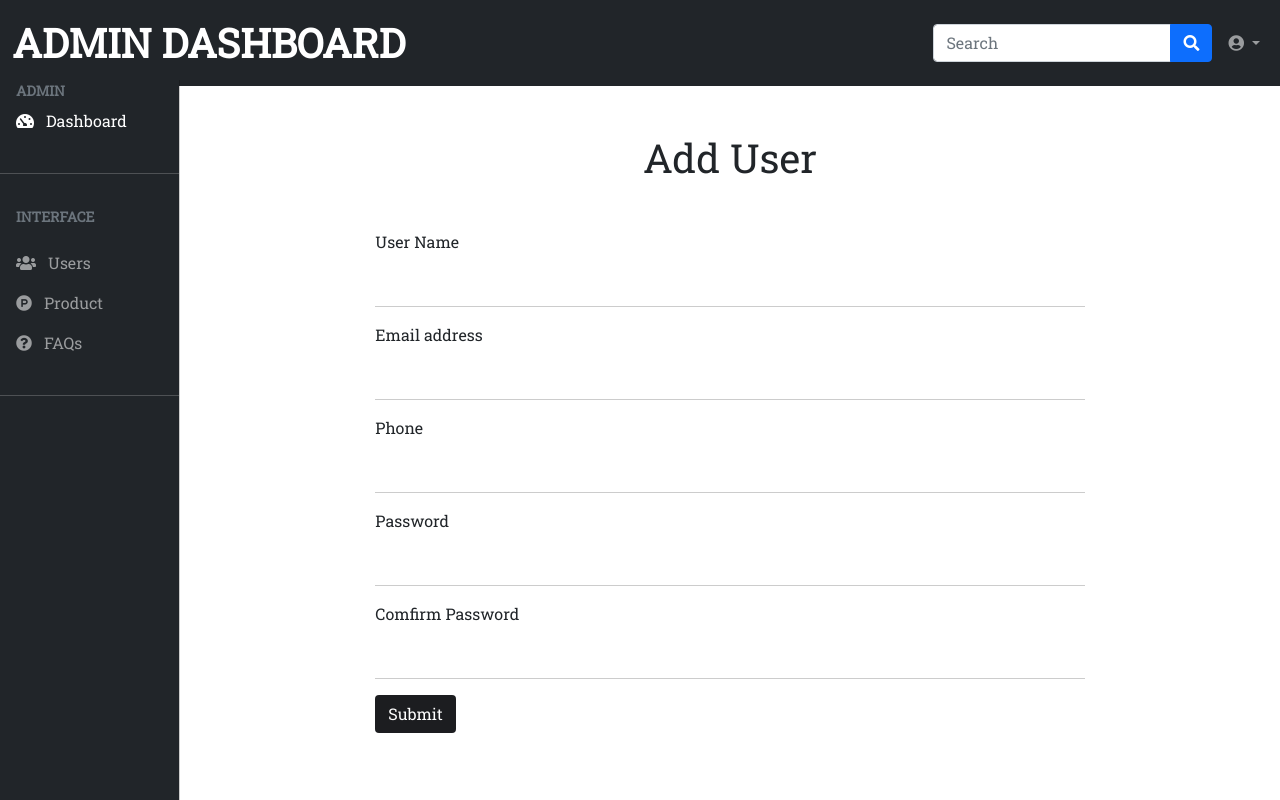
After one commit to HlaingHpone1/GYM-E-commerce, a PHP site: page /admin/user/adduser.php in a window 1280 px wide. The commit adds this page. Run offline with PHP 8.4, Linux system fonts and the light colour scheme.

Commit message:
update_06

```diff
--- a/admin/checkinfo.php
+++ b/admin/checkinfo.php
@@ -3,16 +3,18 @@
     require_once('./dbconfig.php');
 
     $email = $_POST['email'];
-    $password = $_POST['password'];
+    $password = SHA1($_POST['password']);
 
     $sql = "SELECT * FROM `users` WHERE `email` = '$email' AND `password` = '$password' AND `comfirmpassword` = '$password'";
+
     $result = mysqli_query($connection, $sql);
     $row = mysqli_fetch_assoc($result);
 
-    if($row['email'] == $email AND $row['password'] == $password AND $row['comfirmpassword'])
+    if($row['email'] == $email AND $row['password'] == $password AND $row['password'])
     {
         header('location:index.php');
     }else{
+        echo "Error";
         header('location:login.php');
     }
 ?>
--- a/admin/css/admin.css
+++ b/admin/css/admin.css
@@ -6,8 +6,18 @@ button {
 }
 
 :root {
+	--firstcolor: #1c1d20;
+	--seccolor: #f9f871;
+	--thirdcolor: #9fa0a2;
+
 	--offcanvas-width: 180px;
 	--topNavbarHeight: 80px;
+}
+
+.mybg-dark {
+	padding: min(7%, 3.125rem);
+
+	background-color: var(--firstcolor);
 }
 
 .sidebar-nav {
@@ -25,6 +35,65 @@ button {
 
 .sidebar-link[aria-expanded="true"] .right-icon {
 	transform: rotate(180deg);
+}
+
+.form_login {
+	background-color: #fff;
+}
+
+.h-custom label,
+.h-custom .signinheader {
+	color: #000;
+}
+
+.login_btn {
+	color: #fff;
+	background-color: #1c1d20;
+
+	transition: all 500ms linear;
+}
+
+.login_btn:hover {
+	background-color: #999;
+}
+
+.editsection .form-control {
+	border: none;
+	border-bottom: 1px solid #ccc;
+	padding-left: 0;
+	padding-right: 0;
+	border-radius: 0;
+	background: none;
+}
+
+.editsection .form-control:active,
+.editsection .form-control:focus {
+	outline: none;
+	-webkit-box-shadow: none;
+
+	box-shadow: none;
+	border-color: #000;
+}
+
+.editsection .col-form-label {
+	color: #000;
+	font-size: 13px;
+}
+
+.editsection .content_contact .btn,
+.editsection .form-control {
+	height: 45px;
+}
+
+.editsection input::-webkit-outer-spin-button,
+.editsection input::-webkit-inner-spin-button {
+	-webkit-appearance: none;
+	margin: 0;
+}
+
+/* Firefox */
+.editsection input[type="number"] {
+	-moz-appearance: textfield;
 }
 
 @media (min-width: 992px) {
--- a/admin/header.php
+++ b/admin/header.php
@@ -8,13 +8,9 @@
 	<title>Index page</title>
 
 	<link rel="shortcut icon" href="../img/svg/logo.svg" type="image/x-icon">
-	<link rel="stylesheet" href="../libs/fontawesomepro/css/all.min.css">
 	<link rel="stylesheet" href="../css/bootstrap.css" />
-	<link rel="stylesheet" href="../css/swiper-bundle.min.css">
 
-	<link rel="stylesheet" href="../css/header_footer_loader.css" />
-	<link rel="stylesheet" href="../css/style.css" />
-	<link rel="stylesheet" href="../css/mediaquery.css" />
+	<link rel="stylesheet" href="./css/admin.css" />
 
 </head>
 
--- a/admin/login.php
+++ b/admin/login.php
@@ -2,17 +2,17 @@
         <div class="container-fluid h-custom py-5 mybg-dark vh-100">
             <div class="row d-flex justify-content-center align-items-center h-100">
                 <div class="col-md-8 col-lg-6 col-xl-4 offset-xl-1">
-                    <form class="form_login p-5">
+                    <form class="form_login p-5" action="./checkinfo.php" method="POST" enctype="multipart/form-data">
                         <h1 class="fs-1 text-center text-dark mb-5">Log in</h1>
 
                         <div class="mb-3">
                             <label for="exampleInputEmail1" class="form-label">Email address</label>
-                            <input type="email" class="form-control" id="exampleInputEmail1" aria-describedby="emailHelp" autocomplete="off">
+                            <input type="email" name="email" class="form-control" id="exampleInputEmail1" aria-describedby="emailHelp" autocomplete="off">
                         </div>
 
                         <div class="mb-3">
                             <label for="exampleInputPassword1" class="form-label">Password</label>
-                            <input type="password" class="form-control" id="exampleInputPassword1" autocomplete="off">
+                            <input type="password" name="password" class="form-control" id="exampleInputPassword1" autocomplete="off">
                         </div>
 
                         <div class="mb-3 form-check">
--- /dev/null
+++ b/admin/user/adduser.php
@@ -0,0 +1,60 @@
+<?php
+    include('../dbconfig.php');
+
+    if($_SERVER['REQUEST_METHOD'] == 'POST'){
+
+        $username = $_POST['username'];
+        $email = $_POST['email'];
+        $phone = $_POST['phone'];
+        $password = SHA1($_POST['password']);
+        $comfirmpassword = SHA1($_POST['comfirmpassword']);
+
+        $sql = "INSERT INTO users(`username`,`email`,`phone`,`password`, `comfirmpassword`)
+        VALUES('$username', '$email','$phone', '$password','$comfirmpassword')";
+
+        $result = mysqli_query($connection,$sql);
+
+        if(!$result){
+            echo $connection->error;
+        }else{
+            header('location:index.php');
+        }
+        $connection->close();
+
+    }
+
+	include('./header.php');
+
+?>
+
+<div class="container-fluid editsection">
+    <div class="row d-flex justify-content-center align-items-center h-100">
+        <div class="col-md-8">
+            <form class="form_login" action="#" method="POST" enctype="multipart/form-data">
+                <h1 class="fs-1 text-center text-dark mb-5">Add User</h1>
+                <div class="mb-3">
+                    <label for="exampleInputEmail1" class="form-label">User Name</label>
+                    <input type="text" class="form-control" id="exampleInputEmail1" aria-describedby="emailHelp" name="username" autocomplete="off">
+                </div>
+                <div class="mb-3">
+                    <label for="exampleInputEmail1" class="form-label">Email address</label>
+                    <input type="email" class="form-control" id="exampleInputEmail1" aria-describedby="emailHelp" name="email" autocomplete="off">
+                </div>
+                <div class="input_phone mb-3">
+                    <label for="exampleInputEmail1" class="form-label">Phone</label>
+                    <input type="number" class="form-control" id="exampleInputEmail1" aria-describedby="emailHelp" name="phone" autocomplete="off">
+                </div>
+                <div class="mb-3">
+                    <label for="exampleInputPassword1" class="form-label">Password</label>
+                    <input type="password" class="form-control" name="password" id="exampleInputPassword1" autocomplete="off">
+                </div>
+                <div class="mb-3">
+                    <label for="exampleInputPassword1" class="form-label">Comfirm Password</label>
+                    <input type="password" class="form-control" name="comfirmpassword" id="exampleInputPassword1" autocomplete="off">
+                </div>
+                <button type="submit" class="btn login_btn mb-3">Submit</button>
+            </form>
+        </div>
+    </div>
+</div>
+<?php include_once('./footer.php'); ?>
--- a/admin/user/header.php
+++ b/admin/user/header.php
@@ -15,6 +15,7 @@
 	<link rel="stylesheet" type="text/css" href="../../css/datatable/jquery.dataTables.min.css">
 
 	<link rel="stylesheet" type="text/css" href="../css/admin.css">
+	<link rel="stylesheet" href="">
 
 </head>
 
--- a/admin/user/index.php
+++ b/admin/user/index.php
@@ -14,7 +14,7 @@
 				</div>
 			</div>
 			<div class="row">
-				<div class="col-md-12"><a href="" class="btn btn-success mb-3 float-end"><i class="fas fa-user me-2"></i>Add User</a></div>
+				<div class="col-md-12"><a href="./adduser.php" class="btn btn-success mb-3 float-end"><i class="fas fa-user me-2"></i>Add User</a></div>
 				<div class="col-md-12 mb-3">
 					<div class="card">
 						<div class="card-header">
```
Also changed, not shown: admin/faq/edit.php (+0 -7 lines), admin/register.php (+7 -7 lines), admin/registerinfo.php (+13 -10 lines), admin/user/delete.php (added, +16 -0 lines), admin/user/edit.php (added, +73 -0 lines), css/style.css (+0 -20 lines).
